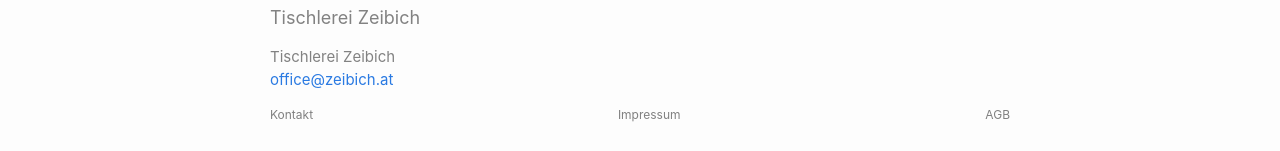
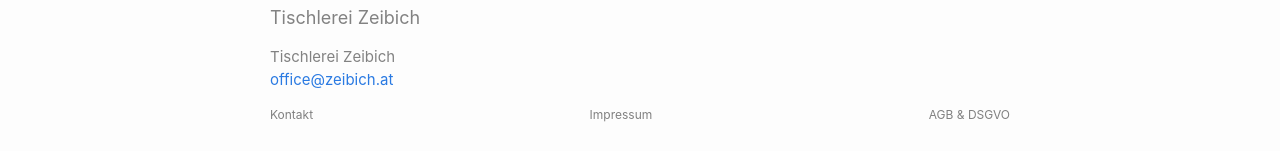
Before and after one commit to Zeibich/www.zeibich.at, a Jekyll site: the page built from Kontakt.md, in a window 1280 px wide. Shown: the part 746-897 px from the top of the page. Built offline with Jekyll 4.4.1, drawn with Linux system fonts in a browser that asks for light colours.

Commit message:
Update footer.html

```diff
--- a/_includes/footer.html
+++ b/_includes/footer.html
@@ -29,7 +29,7 @@
 	<div class="footer" id="footer" style="text-align:center;font-size:12px">
 		 <span style="float:left"><a href="/kontakt" style="color:grey">Kontakt</a></span>
 		 <a href="/impressum" style="color:grey">Impressum</a>
-		 <span style="float:right"><a href="/agb" style="color:grey">AGB</a></span>
+		 <span style="float:right"><a href="/agb" style="color:grey">AGB & DSGVO</a></span>
 	</div>
 </div>
 
```
